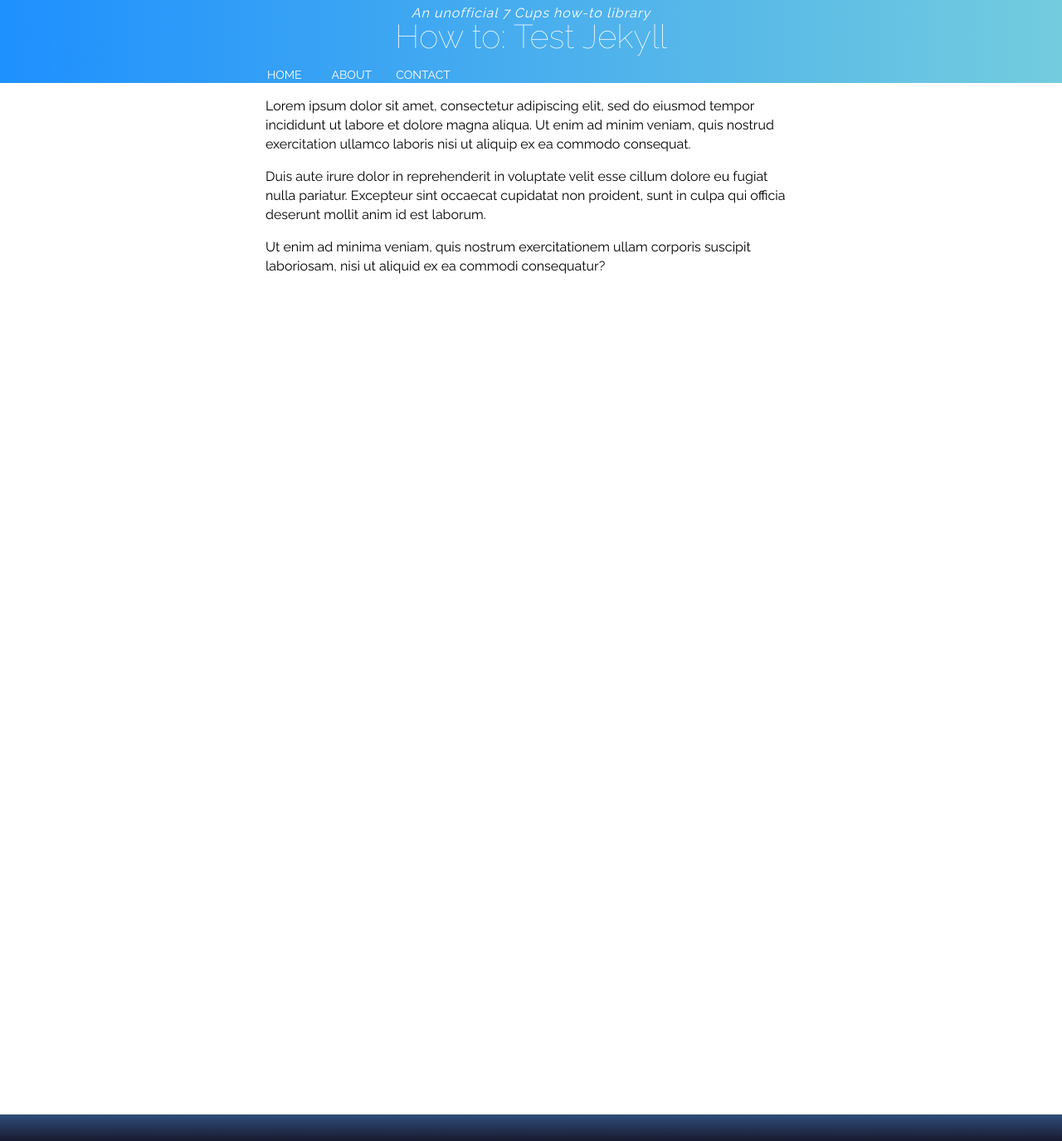
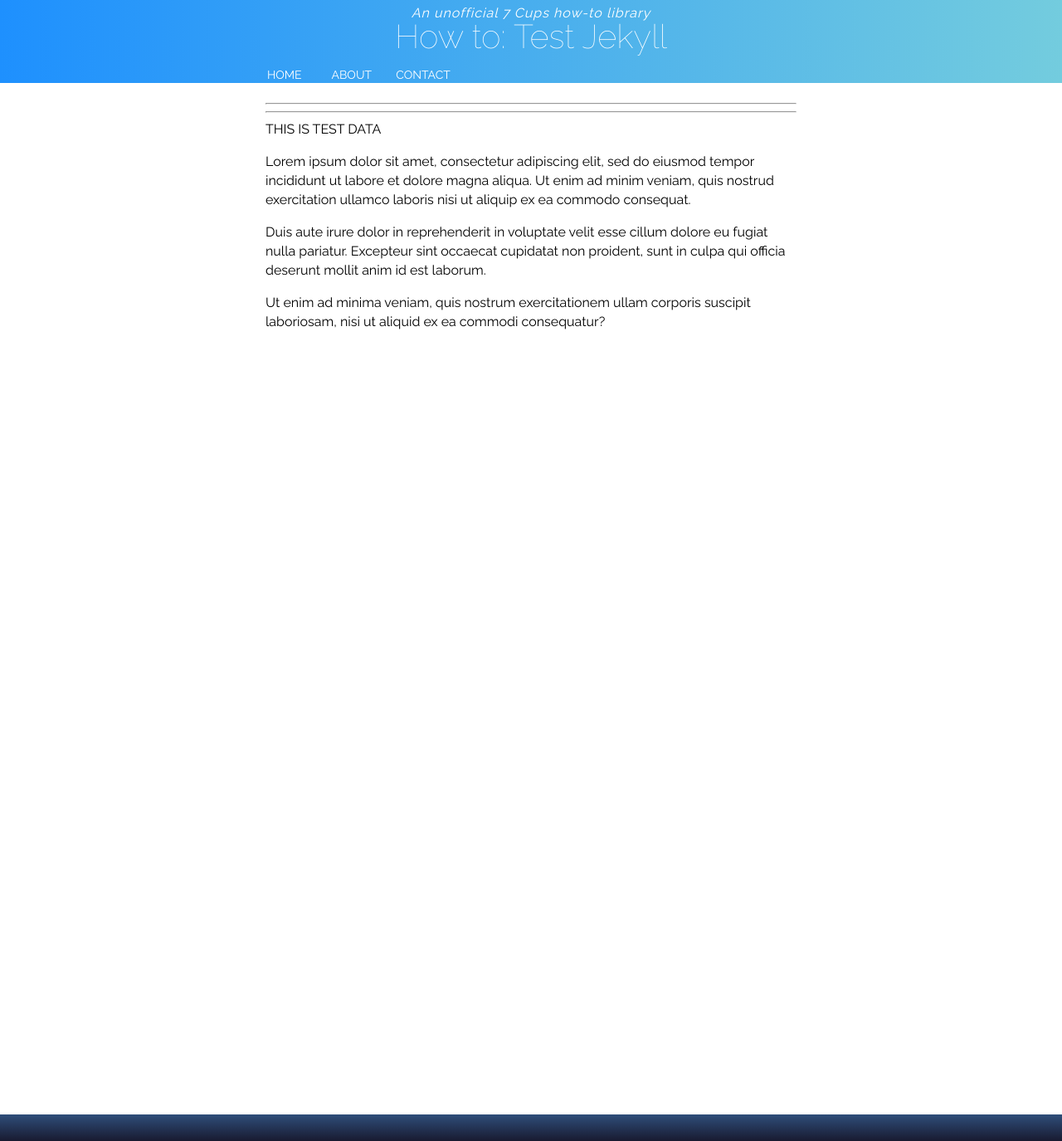
Before and after one commit to RarelyCharlie/rarelycharlie.github.io, a Jekyll site: the page built from test.md, in a window 1280 px wide and 1375 px high. Shown: the whole window at 83% size. Built offline with Jekyll 4.4.1, drawn with Linux system fonts in a browser that asks for light colours.

Commit message:
try include_relative

```diff
--- a/test.md
+++ b/test.md
@@ -2,6 +2,7 @@
 title: Test Jekyll
 layout: howto
 ---
+{% include_relative test-data.md %}
 Lorem ipsum dolor sit amet, consectetur adipiscing elit, sed do eiusmod tempor incididunt ut labore et dolore magna aliqua. Ut enim ad minim veniam, quis nostrud exercitation ullamco laboris nisi ut aliquip ex ea commodo consequat.
 
 Duis aute irure dolor in reprehenderit in voluptate velit esse cillum dolore eu fugiat nulla pariatur. Excepteur sint occaecat cupidatat non proident, sunt in culpa qui officia deserunt mollit anim id est laborum.
```
